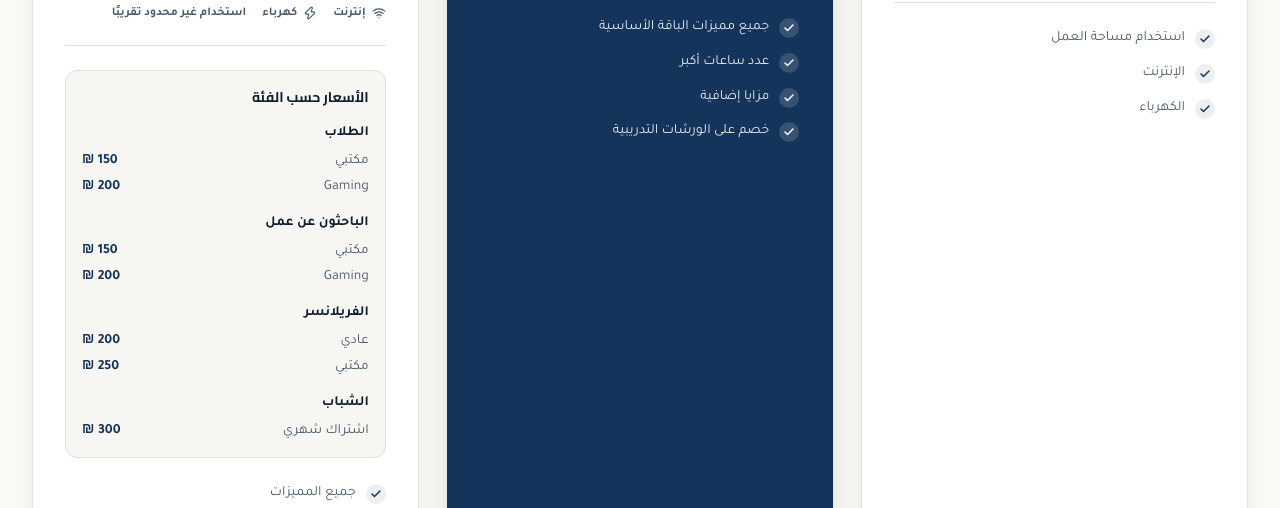
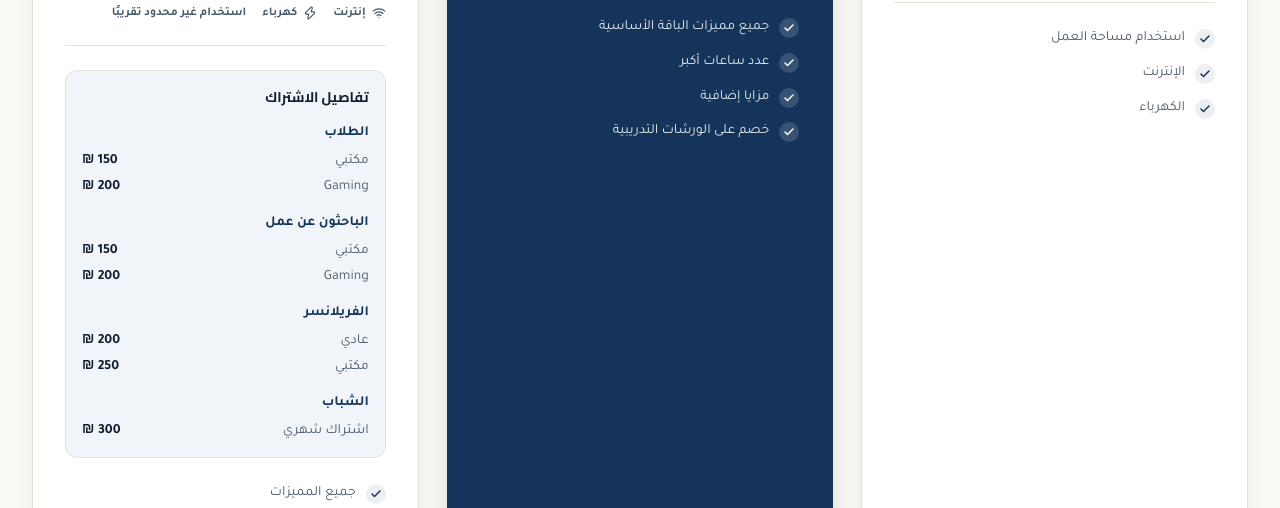
Before and after one commit to engemantair-debug/alsalam-hub, a React (Vite) app: page /subscriptions in a window 1280 px wide. Shown: the part 581-1089 px from the top of the page. Built offline with nearby package versions, Linux system fonts and the light colour scheme.

Commit message:
Update SubscriptionCard.jsx

```diff
--- a/src/components/SubscriptionCard.jsx
+++ b/src/components/SubscriptionCard.jsx
@@ -34,7 +34,7 @@ export default function SubscriptionCard({ plan, onSubscribe, compact = false })
         </p>
       </div>
 
-      {/* السعر الأساسي */}
+      {/* السعر */}
       <div className="flex items-baseline gap-1.5 mb-1">
         <span
           className={`font-display font-black text-4xl sm:text-5xl ${
@@ -106,53 +106,51 @@ export default function SubscriptionCard({ plan, onSubscribe, compact = false })
         </div>
       )}
 
-      {/* تفاصيل أسعار الباقة الشهرية */}
-      {plan.variants && !compact && (
+      {/* ⭐ تفاصيل الأسعار الشهرية */}
+      {plan.variants && (
         <div
-          className={`mb-6 rounded-xl p-4 border ${
+          className={`mb-6 rounded-xl border p-4 ${
             plan.featured
-              ? "bg-white/10 border-white/15"
-              : "bg-paper-line/30 border-paper-line"
+              ? "border-white/20 bg-white/10"
+              : "border-paper-line bg-paper-alt"
           }`}
         >
           <h4
-            className={`font-bold text-sm mb-4 ${
+            className={`text-sm font-bold mb-4 ${
               plan.featured ? "text-white" : "text-ink"
             }`}
           >
-            الأسعار حسب الفئة
+            تفاصيل الاشتراك
           </h4>
 
-          <div className="flex flex-col gap-4">
+          <div className="space-y-4">
             {plan.variants.map((variant) => (
               <div key={variant.category}>
-                <p
+                <div
                   className={`text-sm font-bold mb-2 ${
-                    plan.featured ? "text-white/90" : "text-ink"
+                    plan.featured ? "text-white" : "text-primary"
                   }`}
                 >
                   {variant.category}
-                </p>
+                </div>
 
-                <div className="flex flex-col gap-1.5">
+                <div className="space-y-1.5">
                   {variant.options.map((option) => (
                     <div
                       key={option.name}
-                      className="flex items-center justify-between gap-3 text-sm"
+                      className={`flex justify-between items-center text-sm ${
+                        plan.featured
+                          ? "text-white/80"
+                          : "text-ink-soft"
+                      }`}
                     >
-                      <span
-                        className={
-                          plan.featured
-                            ? "text-white/75"
-                            : "text-ink-soft"
-                        }
-                      >
-                        {option.name}
-                      </span>
+                      <span>{option.name}</span>
 
                       <span
-                        className={`font-bold whitespace-nowrap ${
-                          plan.featured ? "text-white" : "text-primary"
+                        className={`font-bold ${
+                          plan.featured
+                            ? "text-white"
+                            : "text-ink"
                         }`}
                       >
                         {option.price} ₪
```
